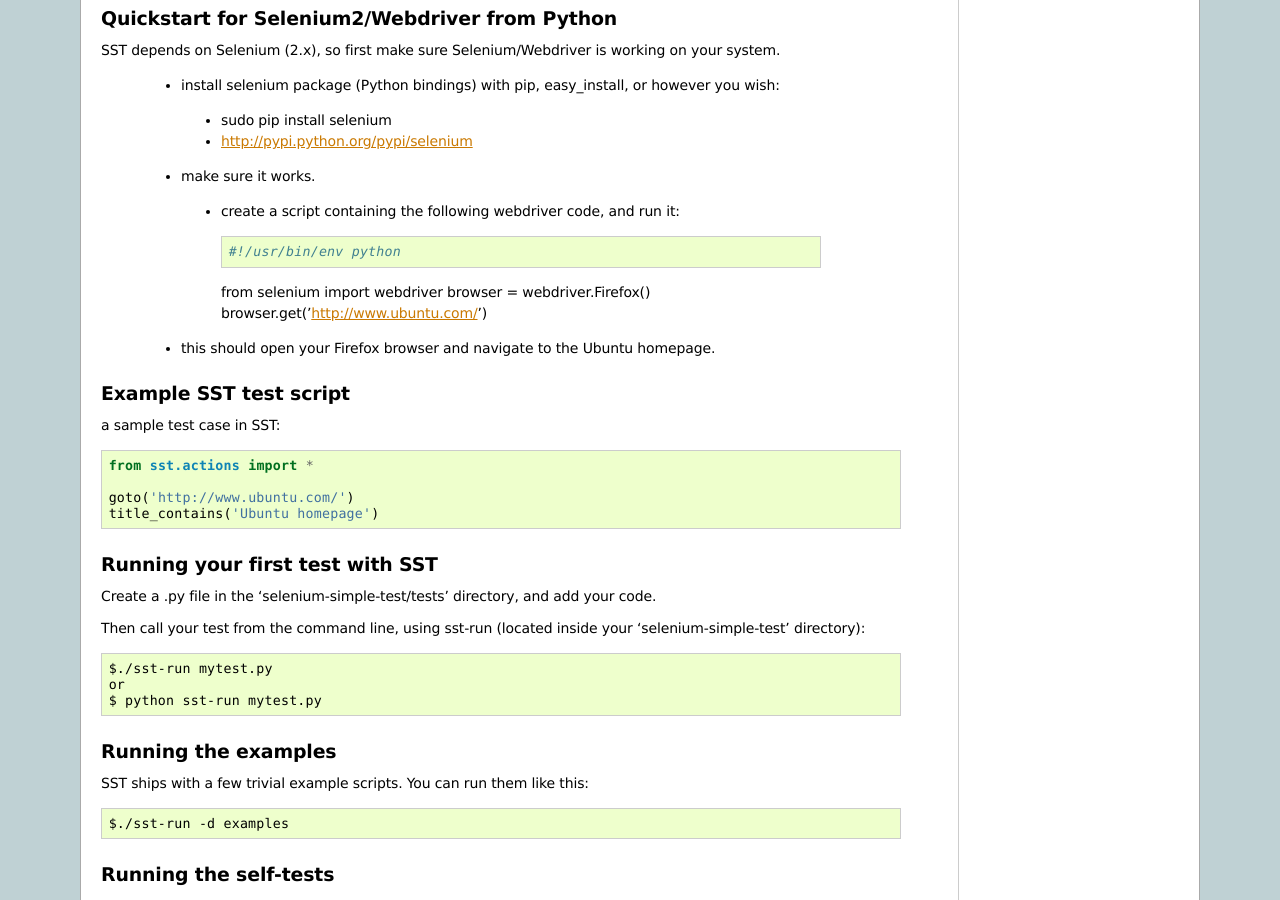
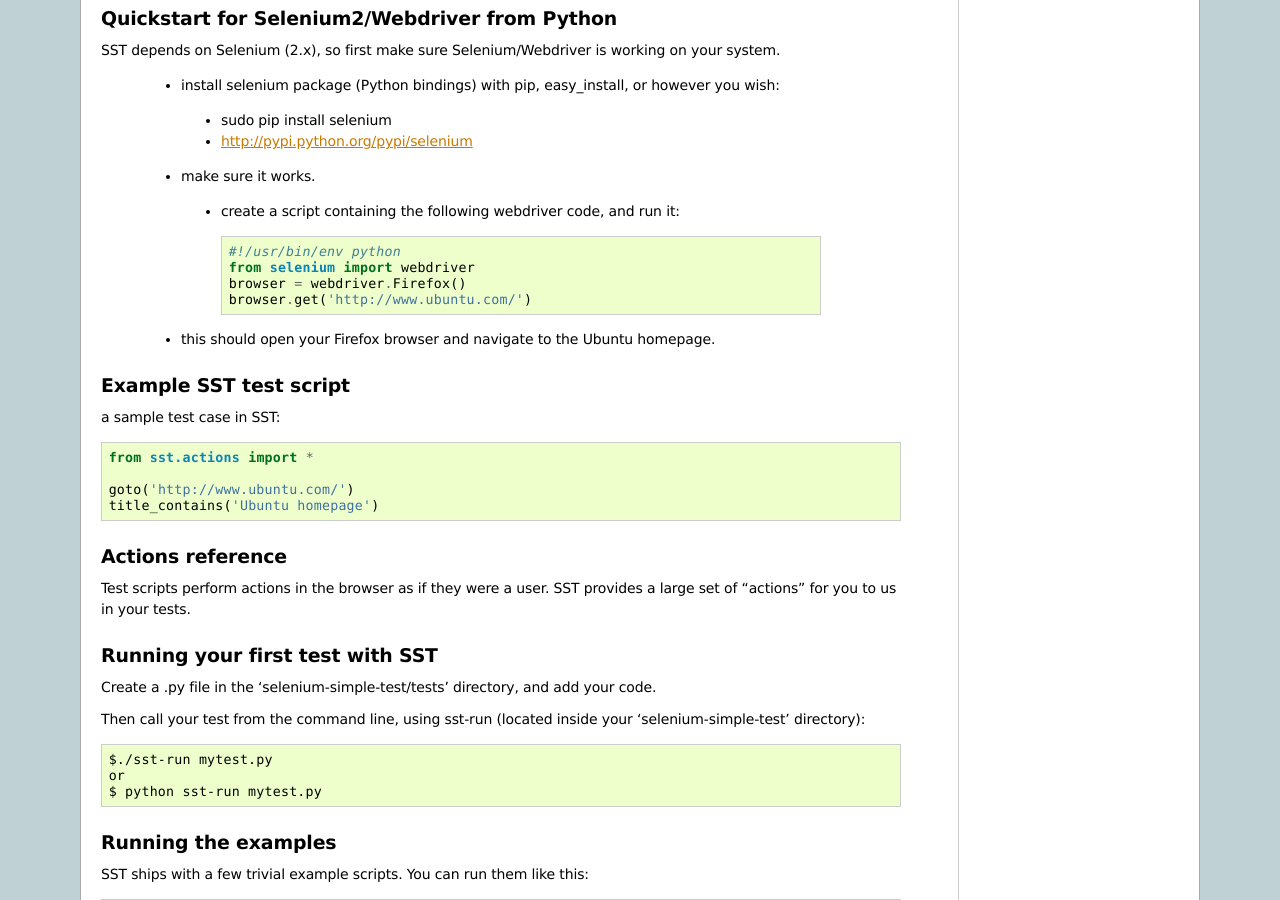
Before and after one commit to Work4Labs/selenium-simple-test, a Sphinx documentation site: the page built from docs/index.rst, in a window 1280 px wide and 900 px high, scrolled down 1023 px. Built offline with Sphinx 7.4.7, drawn with Linux system fonts in a browser that asks for light colours; pages that are not in the unit, such as notebooks, are missing from menus; some of the changed text lies outside the part shown.

Commit message:
Doc update

```diff
--- a/docs/index.rst
+++ b/docs/index.rst
@@ -83,10 +83,10 @@ SST depends on Selenium (2.x), so first make sure Selenium/Webdriver is working
 
   * create a script containing the following webdriver code, and run it::
 
-    #!/usr/bin/env python
-    from selenium import webdriver
-    browser = webdriver.Firefox()
-    browser.get('http://www.ubuntu.com/')
+     #!/usr/bin/env python
+     from selenium import webdriver
+     browser = webdriver.Firefox()
+     browser.get('http://www.ubuntu.com/')
 
  * this should open your Firefox browser and navigate to the Ubuntu homepage.
 
@@ -101,6 +101,19 @@ a sample test case in SST::
 
     goto('http://www.ubuntu.com/')
     title_contains('Ubuntu homepage')
+
+
+---------------------
+    Actions reference
+---------------------
+
+Test scripts perform actions in the browser as if they were a user.
+SST provides a large set of "actions" for you to us in your tests.
+
+.. toctree::
+   :maxdepth: 1
+
+   actions
 
 
 --------------------------------
@@ -185,8 +198,7 @@ and you would call this from the command line::
 
     $./sst-run -d mytests
 
-
-a more complex setup might look like::
+A more complex setup might look like::
 
     /selenium-simple-test
         /mytests
@@ -226,7 +241,6 @@ allows you to run tests just from a subdirectory without having to explicitly
 specify where the shared directory is::
 
     ./sst-run -d tests/some/subdirectory
-
 
 
 ----------------------
@@ -265,15 +279,5 @@ putting the following at the start of the test::
 * `Python Unittest <http://docs.python.org/library/unittest.html>`_
 * `unittest2 <http://pypi.python.org/pypi/unittest2/>`_
 * `Selenium Project Home <http://selenium.googlecode.com>`_
-* `Selenium WebDriver (from 'Architecture of Open Source Applications') <http://www.aosabook.org/en/selenium.html>`_
-
-----
-
----------------------
-    Actions reference
----------------------
-
-.. toctree::
-   :maxdepth: 1
-
-   actions
+* `Selenium WebDriver (from 'Architecture of Open Source Applications')
+  <http://www.aosabook.org/en/selenium.html>`_
```
Also changed, not shown: other parts of docs/index.rst (+3 -0 lines).
